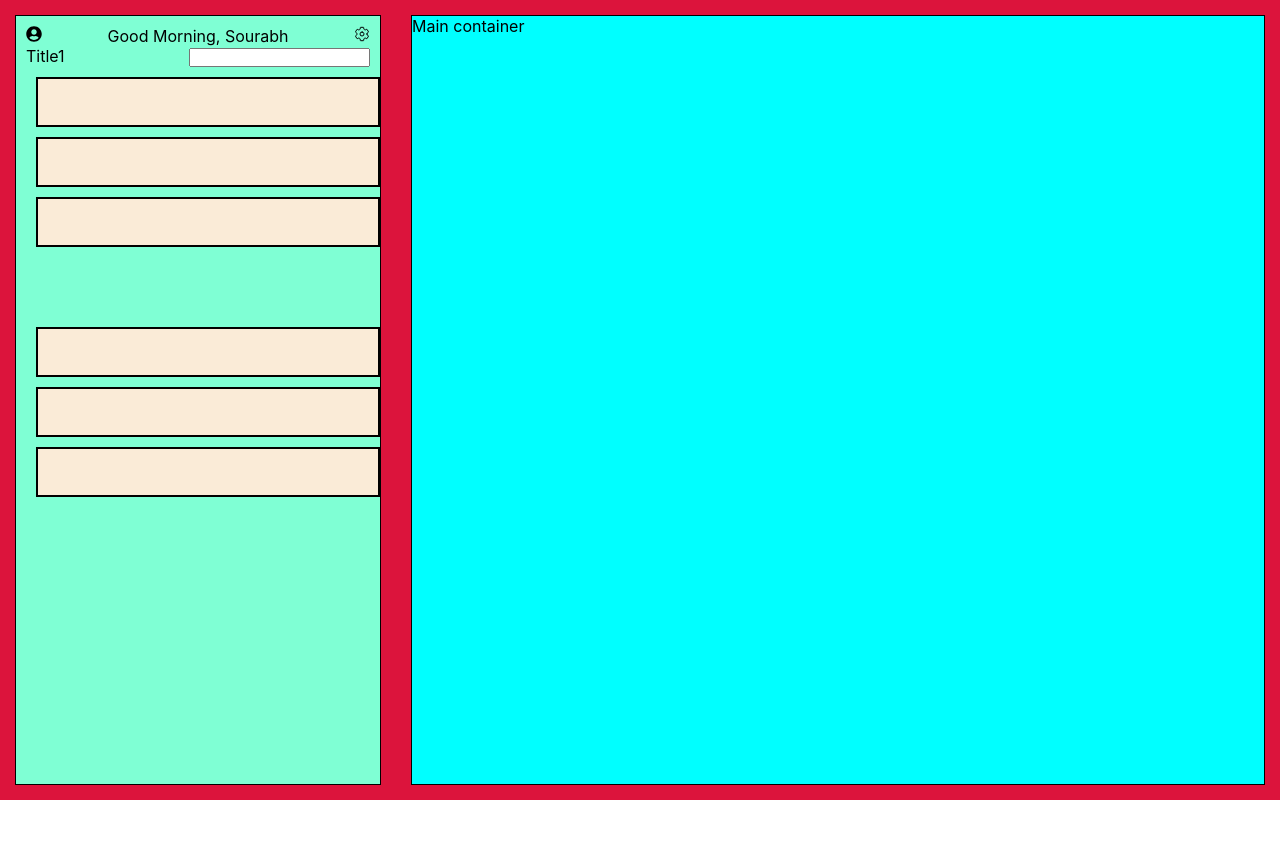
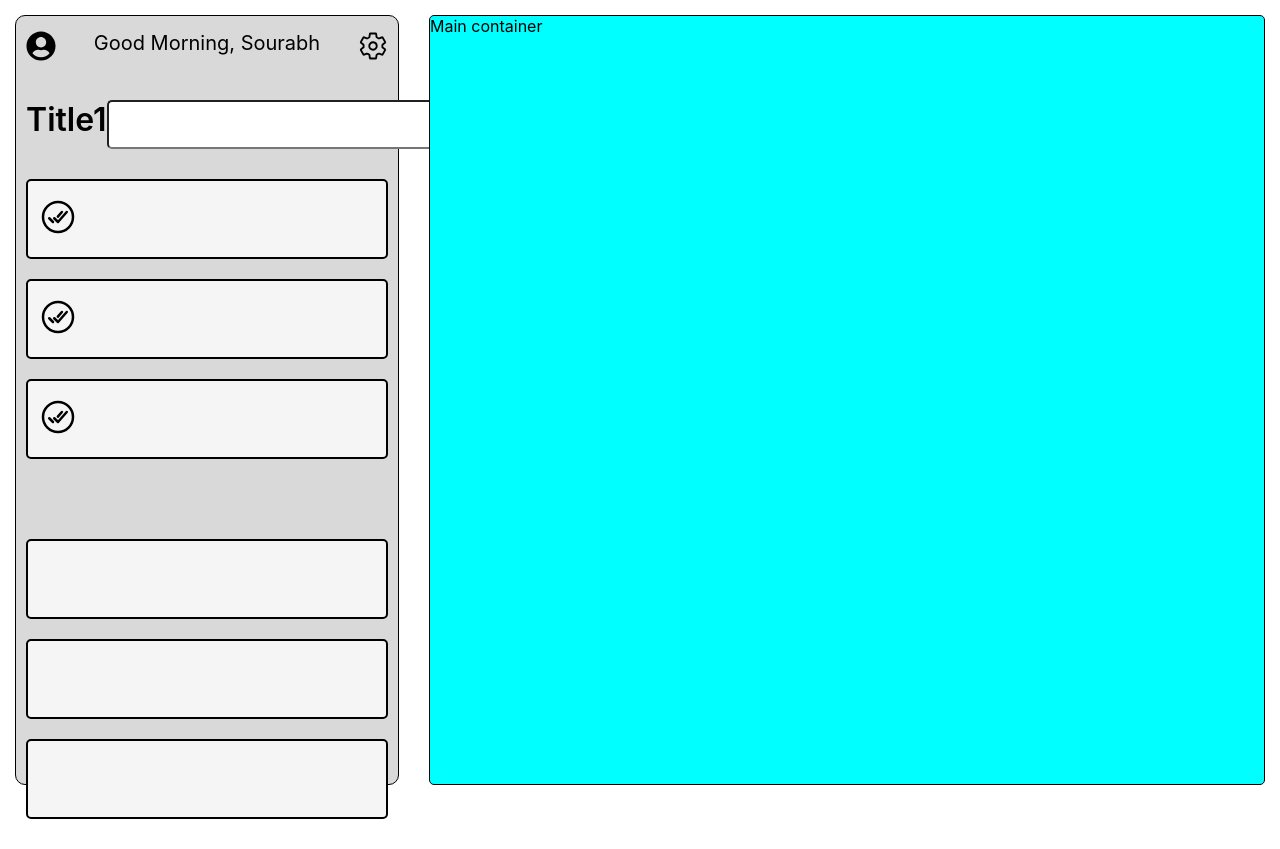
Before and after one commit to Tina067/CodeHub, a React (Create React App) app: page / in a window 1280 px wide. Before the commit the page ends 800 px from the top, so only its background shows below. Built offline with nearby package versions, Linux system fonts and the light colour scheme.

Commit message:
second commit 19-10-2024

```diff
--- a/src/App.css
+++ b/src/App.css
@@ -8,14 +8,15 @@
 .top-container{
   display: flex;
   height: 100vh;
-  background-color: crimson;
+  /* background-color: crimson; */
 }
 
 .sidebar{
   width: 30%;;
-  background-color: aquamarine;
+  background-color: rgb(217, 217, 217);
   border: 1px solid black;
   margin: 15px;
+  border-radius: 10px;
 }
 
 .main-container{
@@ -23,4 +24,5 @@
   background-color: aqua;
   border: 1px solid black;
   margin: 15px;
+  border-radius: 5px;
 }
--- a/src/components/SidebarComponents/RecBox.css
+++ b/src/components/SidebarComponents/RecBox.css
@@ -1,8 +1,17 @@
 .box {
-    width: 100%;
-    height: 50px;
-    background-color: antiquewhite;
+    height: 80px;
+    background-color: rgb(245, 245, 245);
     border: 2px solid black;
-    margin: 10px;
-    margin-right: 10px;
+    border-radius: 5px ;
+    margin-bottom: 20px;
 }
+
+.boxTick {
+    height: 80px;
+    background-color: rgb(245, 245, 245);
+    border: 2px solid black;
+    border-radius: 5px ;
+    margin-bottom: 20px;
+    padding-top: 16px;
+    padding-left: 10px
+}
--- a/src/components/SidebarComponents/RecBox.jsx
+++ b/src/components/SidebarComponents/RecBox.jsx
@@ -1,11 +1,17 @@
 import React from 'react';
 import './RecBox.css';
+import { IoCheckmarkDoneCircleOutline } from "react-icons/io5";
 
-
-const RecBox = () => {
+const RecBox1 = () => {
   return (
     <div className='box'></div>
   )
 }
 
-export default RecBox
+ const RecBoxTick = () =>{
+    return (
+        <div className="boxTick"><IoCheckmarkDoneCircleOutline size={40}/></div>
+    )
+}
+
+export {RecBox1 ,  RecBoxTick}
--- a/src/components/SidebarComponents/SidebarComp.jsx
+++ b/src/components/SidebarComponents/SidebarComp.jsx
@@ -1,23 +1,24 @@
 import React from 'react'
 import User  from './User';
 import Title1Comp from './Title1Comp';
-import RecBox from './RecBox';
+import {RecBox1, RecBoxTick} from './RecBox';
 import './SidebarComp.css'
 
 const SidebarComp = () => {
   return (
     <div className='side'>
-    <div className='user'></div><User />
+    <div className='user'><User /></div>
     <div className='title1comp'><Title1Comp/></div>
     <div className='checkboxRec'>
-     <RecBox/>
-     <RecBox/>
-     <RecBox/>
+    <RecBoxTick/>
+     <RecBoxTick/>
+     <RecBoxTick/>
+
      </div>
      <div className='Rec'>
-     <RecBox/>
-     <RecBox/>
-     <RecBox/>
+     <RecBox1/>
+     <RecBox1/>
+     <RecBox1/>
      </div>
     </div>
   )
--- a/src/components/SidebarComponents/Title1Comp.css
+++ b/src/components/SidebarComponents/Title1Comp.css
@@ -1,4 +1,20 @@
 .tit1 {
     display: flex;
     justify-content: space-between;
+    /* border: 1px solid black; */
+    padding-top :10px ;
+    padding-bottom: 10px;
+    margin-top: 20px;
+    margin-bottom: 20px;
 }
+
+.title1 {
+    font-size: xx-large;
+    font-weight: 600;
+}
+
+.boxx {
+    padding: 15px;
+    border-radius: 5px;
+    padding-left: 250px;
+}
--- a/src/components/SidebarComponents/Title1Comp.jsx
+++ b/src/components/SidebarComponents/Title1Comp.jsx
@@ -6,7 +6,7 @@ const Title1Comp = () => {
     <div className='tit1'>
         <div className='title1'>Title1</div>
         <div className='input-box'>
-            <input list = "dropdown-options" type="text" placeholder=''></input>
+            <input list = "dropdown-options" type="text" placeholder=' ' className='boxx'></input>
             <datalist id="dropdown-options">
                 <option value="option 1" />
                 <option value="option 2" />
--- a/src/components/SidebarComponents/User.css
+++ b/src/components/SidebarComponents/User.css
@@ -1,4 +1,11 @@
 .idclass {
     display: flex;
     justify-content: space-between;
+    /* border : 2px solid black; */
+    padding-top: 5px;
+    padding-bottom: 5px;
 }
+
+.sec2{
+    font-size: 20px;
+}
--- a/src/components/SidebarComponents/User.jsx
+++ b/src/components/SidebarComponents/User.jsx
@@ -5,9 +5,9 @@ import './User.css';
 const User = () => {
   return (
     <div className='idclass'>
-        <div className="sec1"><FaUserCircle /></div>
+        <div className="sec1"><FaUserCircle size = {30}/></div>
         <div className="sec2">Good Morning, Sourabh</div>
-        <div className="sec3"><IoSettingsOutline /></div>
+        <div className="sec3"><IoSettingsOutline size = {30}/></div>
 
     </div>
   )
```
